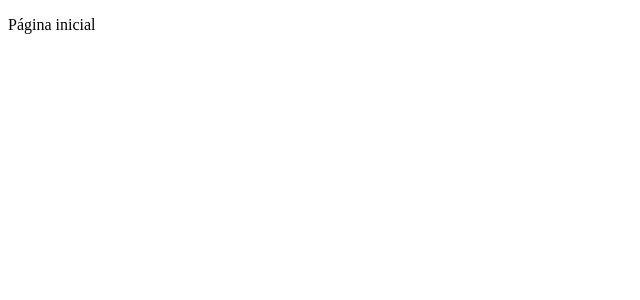
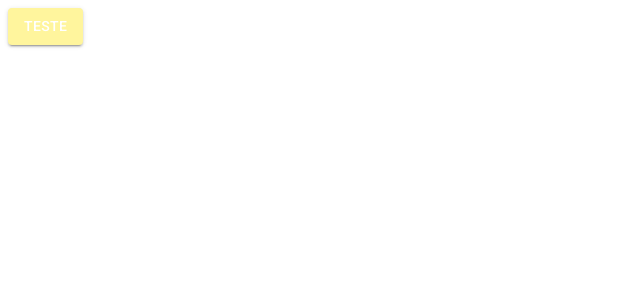
Before and after one commit to kassioOliveira/city-app, a React (Create React App) app: page /pagina-inicial in a window 1280 px wide. Shown: the top 300 px of the page, without its empty margins (0-640 px from the left). Built offline with nearby package versions, Linux system fonts and the light colour scheme.

Commit message:
Adicionando tema claro e provider

```diff
--- a/package.json
+++ b/package.json
@@ -3,6 +3,10 @@
   "version": "0.1.0",
   "private": true,
   "dependencies": {
+    "@emotion/react": "^11.10.6",
+    "@emotion/styled": "^11.10.6",
+    "@mui/icons-material": "^5.11.11",
+    "@mui/material": "^5.11.12",
     "react": "^18.2.0",
     "react-dom": "^18.2.0",
     "react-router-dom": "6",
--- a/public/index.html
+++ b/public/index.html
@@ -13,6 +13,18 @@
 
     <link rel="manifest" href="%PUBLIC_URL%/manifest.json" />
 
+    <link
+  rel="stylesheet"
+  href="https://fonts.googleapis.com/css?family=Roboto:300,400,500,700&display=swap"
+/>
+
+<link
+  rel="stylesheet"
+  href="https://fonts.googleapis.com/icon?family=Material+Icons"
+/>
+
+
+
     <title>React App</title>
   </head>
   <body>
--- a/src/App.tsx
+++ b/src/App.tsx
@@ -1,10 +1,14 @@
+import { ThemeProvider } from '@mui/material';
 import {BrowserRouter} from 'react-router-dom';
 import { AppRoutes } from './routes';
+import { LightTheme } from './shared/themes';
 
 export const App = () => {
   return (
-    <BrowserRouter>
+   <ThemeProvider theme={LightTheme}>
+     <BrowserRouter>
     <AppRoutes/>
     </BrowserRouter>
+   </ThemeProvider>
   )
 }
--- a/src/routes/index.tsx
+++ b/src/routes/index.tsx
@@ -1,10 +1,11 @@
 import React from 'react';
 import { Routes, Route, Navigate } from 'react-router-dom';
+import {Button} from '@mui/material'
 
 export const AppRoutes = () => {
   return (
     <Routes>
-        <Route path='/pagina-inicial' element={<p>Página inicial</p>} />
+        <Route path='/pagina-inicial' element={<Button variant='contained' color='primary' >teste</Button>} />
 
         <Route path='*' element={<Navigate to='/pagina-inicial'/>} />
     </Routes>
--- /dev/null
+++ b/src/shared/themes/Light.ts
@@ -0,0 +1,23 @@
+import { createTheme } from "@mui/material";
+import { cyan, yellow } from "@mui/material/colors";
+
+export const LightTheme = createTheme({
+    palette:{
+        primary:{
+            main: yellow[200] ,
+            dark: yellow[800] ,
+            light: yellow[500] ,
+            contrastText:'#ffffff'
+        },
+        secondary:{
+            main: cyan[500] ,
+            dark: cyan[400] ,
+            light: cyan[300] ,
+            contrastText:'#ffffff'
+        },
+        background:{
+            paper:'#ffffff',
+            default:'#f7f6f3'
+        }
+    }
+})
--- a/src/shared/themes/index.ts
+++ b/src/shared/themes/index.ts
@@ -1 +1 @@
-export {};
+export * from './Light';
```
Also changed, not shown: 1 other file (tests, documents, lock files or other folders).
